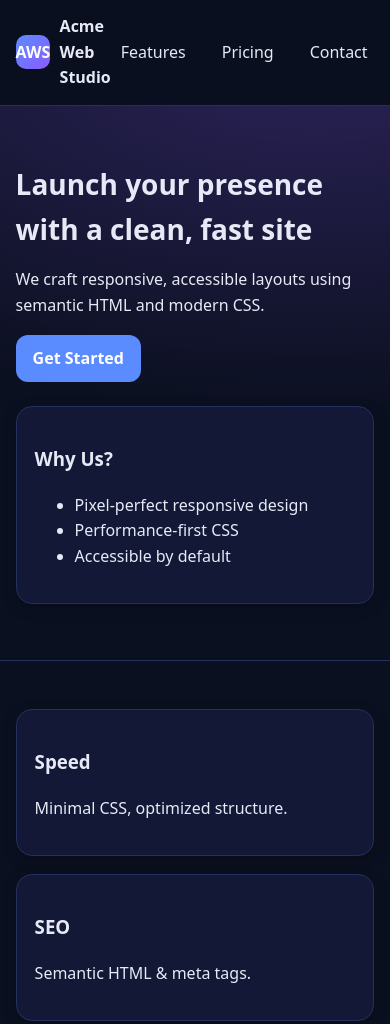
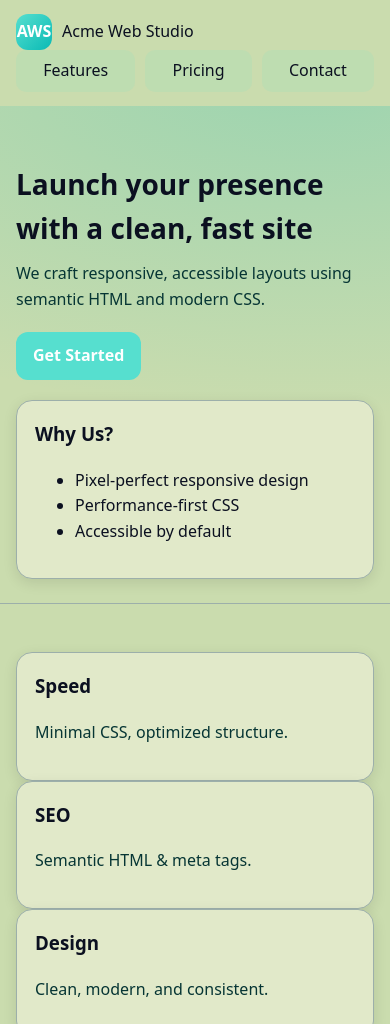
Before and after one commit to rizwanhaiderbloach/business-landing-page, a plain HTML site: page index.html in a window 390 px wide. Shown: the top 1024 px of the page. Drawn offline with Linux system fonts and the light colour scheme.

Commit message:
Update styles.css

```diff
--- a/styles.css
+++ b/styles.css
@@ -1,29 +1,298 @@
-/* Shared palette */
-:root{--bg:#0b1020;--card:#121836;--text:#e7eaf6;--muted:#aab0cf;--accent:#5b8cff;--border:#24305e}
-*{box-sizing:border-box}
-html,body{margin:0;padding:0;background:var(--bg);color:var(--text);font-family:system-ui,Segoe UI,Roboto,Arial,sans-serif;line-height:1.6}
-a{text-decoration:none;color:inherit}
-.container{width:min(1100px,92%);margin-inline:auto}
-.header{position:sticky;top:0;background:rgba(11,16,32,0.7);backdrop-filter:blur(8px);border-bottom:1px solid var(--border)}
-.nav{display:flex;justify-content:space-between;align-items:center;padding:14px 0}
-.brand{display:flex;gap:10px;align-items:center;font-weight:700}
-.logo{width:34px;height:34px;border-radius:10px;background:linear-gradient(135deg,#5b8cff,#8b5bff);display:grid;place-items:center;color:#fff}
-.menu{display:flex;gap:16px}
-.menu a{padding:8px 10px;border-radius:10px}
-.menu a:hover{background:rgba(255,255,255,0.06)}
+/* =========
+   Portfolio Styles (HTML/CSS only) - Updated Palette
+   ========= */
+:root {
+  --bg: #CADCAE;        /* Background */
+  --card: #E1E9C9;      /* Card background */
+  --text: #0b1020;      /* Main text color */
+  --muted: #9CAFAA;     /* Muted text */
+  --accent: #56DFCF;    /* Buttons / highlights */
+  --accent-2: #0ABAB5;  /* Gradient accent */
+  --border: #9CAFAA;    /* Borders */
 
-.hero{padding:56px 0;border-bottom:1px solid var(--border);background: radial-gradient(1200px 600px at 80% -10%, rgba(139,91,255,0.25), transparent 60%)}
-.hero-inner{display:grid;grid-template-columns: 1.2fr 0.8fr;gap:24px;align-items:center}
-.hero h1{font-size:clamp(28px,4vw,40px);margin:0 0 10px}
-.btn{display:inline-block;padding:10px 16px;border-radius:12px;background:var(--accent);color:#fff;border:1px solid transparent;font-weight:700}
-.btn-sm{display:inline-block;padding:8px 12px;border-radius:10px;border:1px solid var(--border)}
-.section{padding:48px 0}
-.grid-3{display:grid;grid-template-columns: repeat(3,1fr);gap:18px}
-.card{background:var(--card);border:1px solid var(--border);border-radius:16px;padding:18px;box-shadow:0 4px 14px rgba(0,0,0,.25)}
-.note{color:var(--muted)}
-.footer{border-top:1px solid var(--border);padding:18px 0;color:var(--muted);text-align:center}
+}
+p {
+  color: #063534 !important;
+}
 
-@media (max-width: 900px){
-  .hero-inner{grid-template-columns: 1fr}
-  .grid-3{grid-template-columns: 1fr}
+* {
+  box-sizing: border-box;
 }
+
+html, body {
+  margin: 0;
+  padding: 0;
+  background: var(--bg);
+  color: var(--text);
+  font-family: system-ui, -apple-system, Segoe UI, Roboto, Ubuntu, Cantarell, Noto Sans, Arial, sans-serif;
+  line-height: 1.6;
+}
+
+a {
+  color: inherit;
+  text-decoration: none;
+}
+
+.container {
+  width: min(1100px, 92%);
+  margin-inline: auto;
+}
+
+.site-header {
+  position: sticky;
+  top: 0;
+  background: rgba(202, 220, 174, 0.95);
+  border-bottom: 1px solid var(--border);
+  z-index: 50;
+}
+
+.nav {
+  display: flex;
+  align-items: center;
+  justify-content: space-between;
+  padding: 14px 0;
+}
+
+.brand {
+  display: flex;
+  gap: 10px;
+  align-items: center;
+}
+
+.logo {
+  display: inline-grid;
+  place-items: center;
+  width: 36px;
+  height: 36px;
+  border-radius: 12px;
+  background: linear-gradient(135deg, var(--accent), var(--accent-2));
+  color: #fff;
+  font-weight: 700;
+}
+
+.brand-name {
+  font-weight: 700;
+}
+
+.menu {
+  display: flex;
+  gap: 10px;
+}
+
+.menu a {
+  padding: 8px 12px;
+  border-radius: 10px;
+  background-color: rgba(86, 223, 207, 0.1);
+  font-weight: 500;
+  transition: background 0.3s;
+}
+
+.menu a:hover {
+  background-color: rgba(86, 223, 207, 0.2);
+}
+
+.hero {
+  padding: 56px 0 24px;
+  border-bottom: 1px solid var(--border);
+  background: radial-gradient(1200px 600px at 80% -10%, rgba(10, 186, 181, 0.25), transparent 60%);
+}
+
+.hero-inner {
+  display: grid;
+  grid-template-columns: 1.2fr 0.8fr;
+  gap: 28px;
+  align-items: center;
+}
+
+.hero h1 {
+  font-size: clamp(28px, 4vw, 40px);
+  margin: 0 0 10px;
+}
+
+
+.hero p {
+  color: var(--muted);
+  margin: 0 0 20px;
+}
+
+
+
+
+
+
+.btn {
+  display: inline-block;
+  padding: 10px 16px;
+  border-radius: 12px;
+  background: var(--accent);
+  color: #fff;
+  font-weight: 600;
+  border: 1px solid transparent;
+}
+
+.btn:hover {
+  filter: brightness(1.05);
+}
+
+.btn-outline {
+  background: transparent;
+  border-color: var(--border);
+}
+
+.btn-sm {
+  display: inline-block;
+  padding: 8px 12px;
+  border-radius: 10px;
+  border: 1px solid var(--border);
+}
+
+.btn-sm:hover {
+  background: rgba(0,0,0,0.05);
+}
+
+.section {
+  padding: 48px 0;
+}
+
+.grid {
+  display: grid;
+  gap: 18px;
+}
+
+.skills {
+  grid-template-columns: repeat(4, 1fr);
+}
+
+.projects {
+  grid-template-columns: repeat(3, 1fr);
+}
+
+.card {
+  background: var(--card);
+  border: 1px solid var(--border);
+  border-radius: 16px;
+  padding: 18px;
+  box-shadow: 0 4px 14px rgba(0,0,0,0.1);
+}
+
+.card h3 {
+  margin-top: 0;
+}
+
+.project .links {
+  display: flex;
+  flex-wrap: wrap;
+  gap: 10px;
+  margin-top: 10px;
+}
+
+.contact-grid {
+  display: grid;
+  grid-template-columns: 0.8fr 1.2fr;
+  gap: 18px;
+}
+
+.form label {
+  display: block;
+  margin-bottom: 6px;
+  font-weight: 600;
+}
+
+.form input,
+.form textarea {
+  width: 100%;
+  margin-top: 6px;
+  padding: 10px;
+  border-radius: 10px;
+  border: 1px solid var(--border);
+  background: #E1E9C9;
+  color: var(--text);
+}
+
+.note {
+  color: var(--muted);
+  margin-top: 8px;
+}
+
+.footer {
+  border-top: 1px solid var(--border);
+  padding: 18px 0;
+  color: var(--muted);
+  text-align: center;
+}
+
+/* ===================
+   Responsive adjustments
+   =================== */
+@media (max-width: 900px) {
+  .hero-inner {
+    grid-template-columns: 1fr;
+    gap: 20px;
+  }
+
+  .hero-card {
+    margin-top: 20px;
+  }
+
+  .skills {
+    grid-template-columns: 1fr;
+    gap: 15px;
+  }
+
+  .projects {
+    grid-template-columns: 1fr;
+    gap: 15px;
+  }
+
+  .contact-grid {
+    grid-template-columns: 1fr;
+    gap: 15px;
+  }
+
+  .nav {
+    flex-direction: row;
+    flex-wrap: wrap;
+  }
+
+  .menu {
+    margin-top: 0;
+    width: 100%;
+    justify-content: flex-start;
+  }
+
+  .menu a {
+    flex: 1 1 auto;
+    text-align: center;
+  }
+
+  .container {
+    width: 100% !important;
+    padding-left: 16px;
+    padding-right: 16px;
+    margin-inline: 0;
+  }
+
+  body {
+    overflow-x: hidden;
+  }
+
+  /* Mobile-friendly contact form */
+  .form {
+    width: 100%;
+  }
+
+  .form label {
+    display: block;
+    margin-top: 12px;
+  }
+
+  .form input,
+  .form textarea {
+    width: 100%;
+    box-sizing: border-box;
+  }
+
+  .btn {
+    width: auto;
+  }
+}
```
